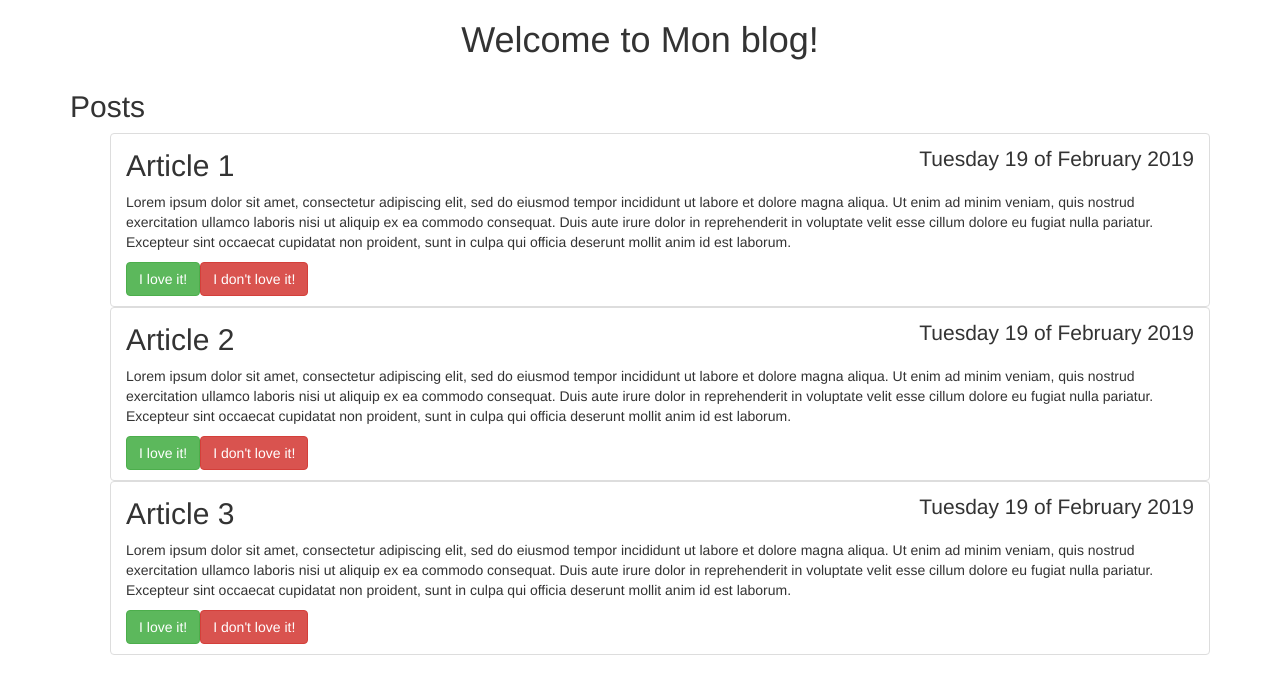
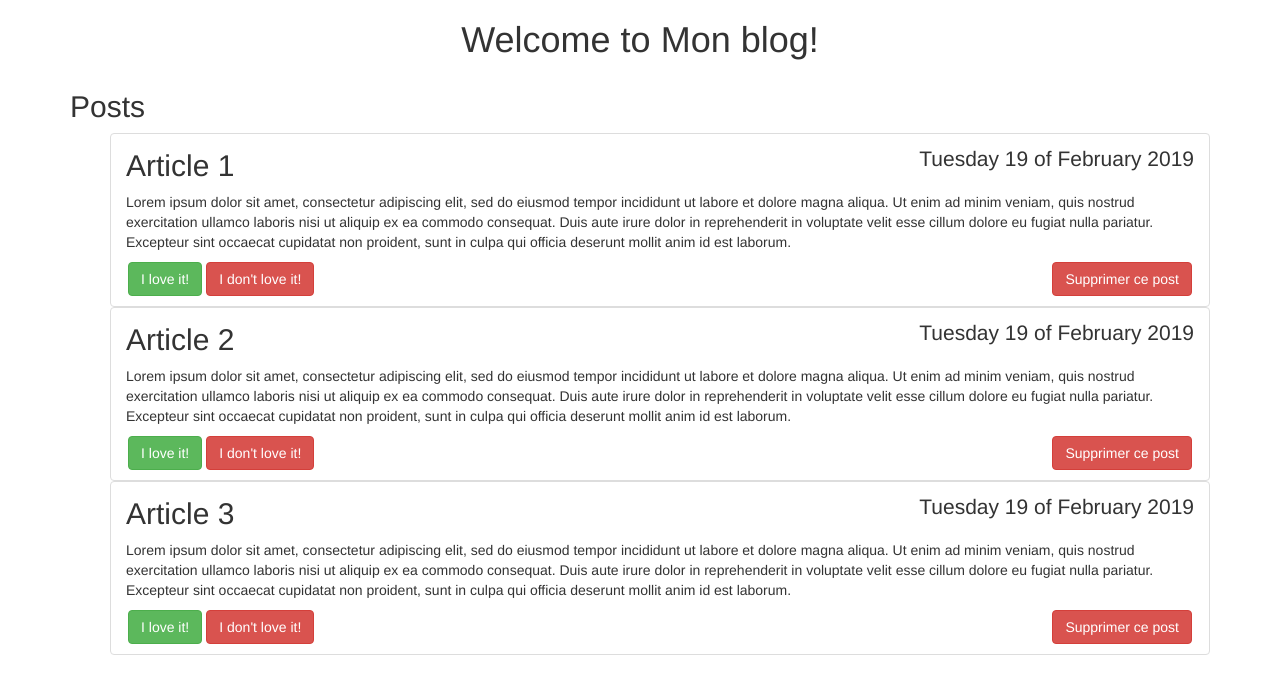
Before and after one commit to bastien-joffre/test-blog-angular, an Angular app: page / in a window 1280 px wide. Shown: the top 694 px of the page. Built offline with nearby package versions, Linux system fonts and the light colour scheme.

Commit message:
Ajout bouton supprimer et création de la méthode de suppression dans PostService. Ajout de PostService dans PostListItem pour pouvoir l'utiliser. Création de la méthode onDelete pour appeler la méthode du service

```diff
--- a/src/app/post-list-component/post-list-component.component.html
+++ b/src/app/post-list-component/post-list-component.component.html
@@ -1,4 +1,9 @@
 <h2>Posts</h2>
 <ul>
-  <app-post-list-item-component [post]="post" *ngFor="let post of posts" class="list-group"></app-post-list-item-component>
+  <app-post-list-item-component
+    [post]="post"
+    *ngFor="let post of posts; let i= index"
+    [index]="i"
+    class="list-group">
+  </app-post-list-item-component>
 </ul>
--- a/src/app/post-list-item-component/post-list-item-component.component.html
+++ b/src/app/post-list-item-component/post-list-item-component.component.html
@@ -9,4 +9,6 @@
            (click)="onILike()">I love it!</button>
    <button class="btn btn-danger"
            (click)="onIDontLike()">I don't love it!</button>
+   <button class="btn btn-danger deleteButton"
+           (click)="onDelete()">Supprimer ce post</button>
 </li>
--- a/src/app/post-list-item-component/post-list-item-component.component.scss
+++ b/src/app/post-list-item-component/post-list-item-component.component.scss
@@ -6,3 +6,11 @@
 h2 {
     margin-top: 5px;
 }
+
+.btn {
+    margin: 0px 2px;
+}
+
+.deleteButton {
+    float: right;
+}
--- a/src/app/post-list-item-component/post-list-item-component.component.ts
+++ b/src/app/post-list-item-component/post-list-item-component.component.ts
@@ -1,4 +1,5 @@
 import { Component, OnInit, Input } from '@angular/core';
+import { PostService } from './../services/post.service';
 
 @Component({
   selector: 'app-post-list-item-component',
@@ -9,8 +10,9 @@ export class PostListItemComponentComponent implements OnInit {
 
   @Input() post: any;
   @Input() loveIts: number;
+  @Input() index: number;
 
-  constructor() { }
+  constructor(private postService: PostService) { }
 
   onILike() {
     this.post.loveIts ++;
@@ -20,6 +22,10 @@ export class PostListItemComponentComponent implements OnInit {
     this.post.loveIts --;
   }
 
+  onDelete() {
+    this.postService.deletePost(this.index);
+  }
+
   ngOnInit() {
   }
 
--- a/src/app/services/post.service.ts
+++ b/src/app/services/post.service.ts
@@ -1,4 +1,5 @@
 export class PostService {
+
     posts = [
         {
           title: 'Article 1',
@@ -19,4 +20,8 @@ export class PostService {
           created_at: new Date()
         }
       ]
+
+      deletePost(i: number) {
+        this.posts[i].title = 'deleted';
+      }
 }
```
